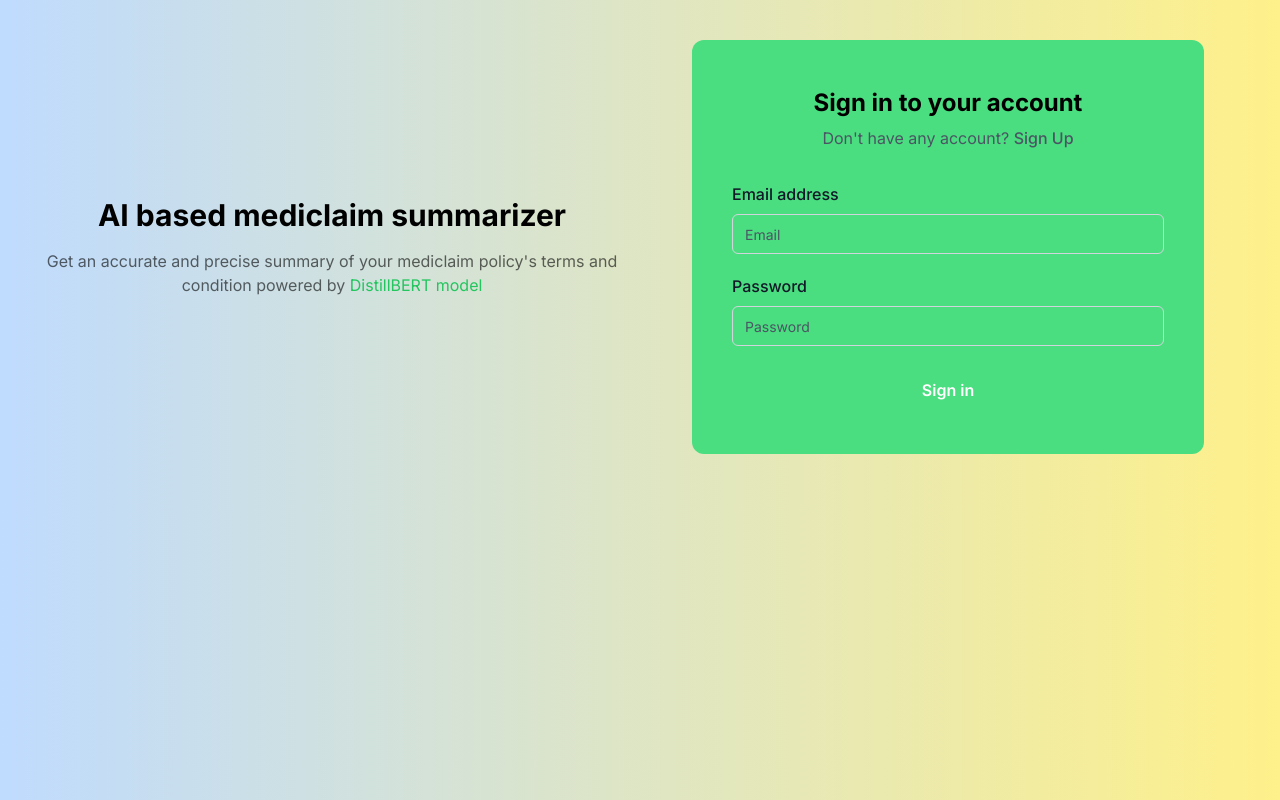
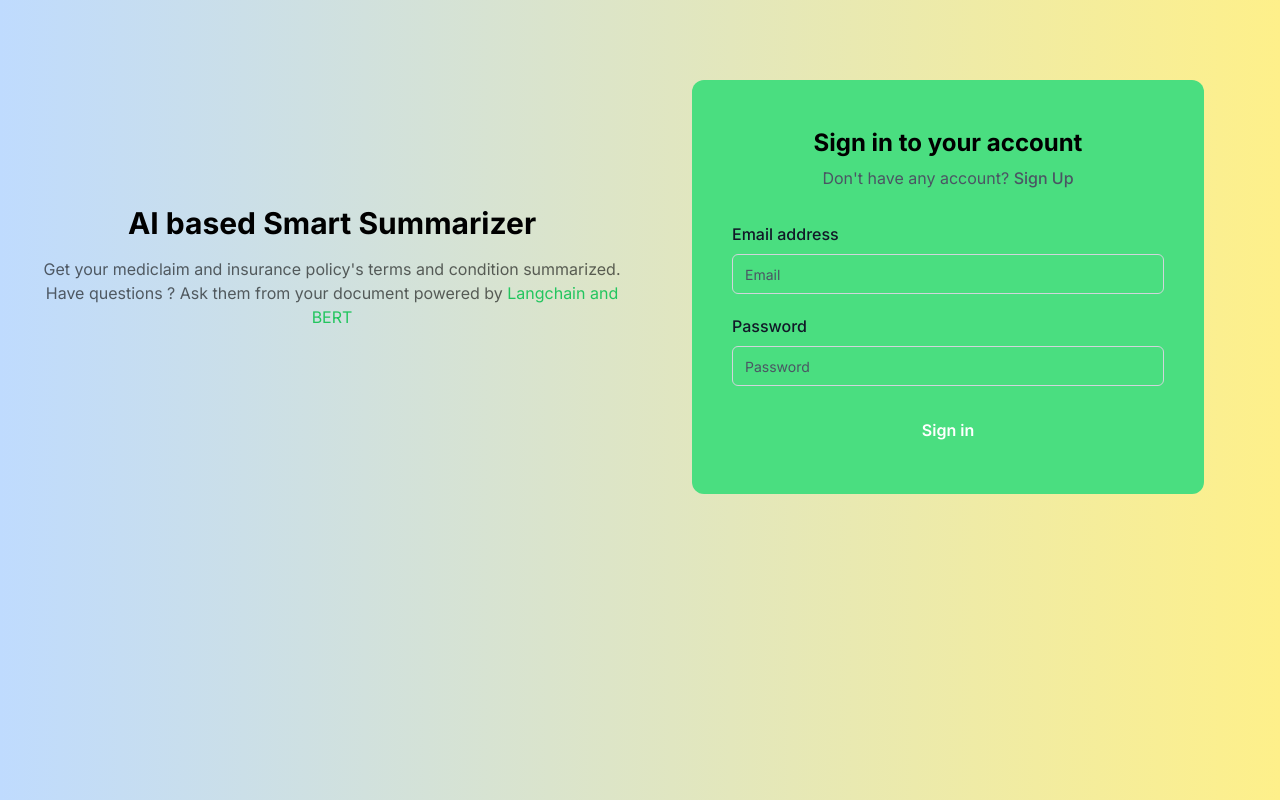
Before and after one commit to shrixx18/med-sum, a Next.js app: page / in a window 1280 px wide. Built offline with nearby package versions, Linux system fonts and the light colour scheme.

Commit message:
minor fixes

```diff
--- a/src/app/(pages)/page.js
+++ b/src/app/(pages)/page.js
@@ -48,11 +48,11 @@ return (
                     </div>
                     <div className="w-full">
                         <h1 className="font-bold text-3xl mb-4 text-black">
-                            AI based  <span className="text-primary">mediclaim summarizer</span>
+                            AI based  <span className="text-primary">Smart Summarizer</span>
                         </h1>
                         <p className="text-black/60">
-                            Get an accurate and precise summary of your mediclaim policy's terms and condition
-                            powered by <span className=" text-green-500">DistillBERT model</span>
+                            Get your mediclaim and insurance policy's terms and condition summarized.
+                           <br />Have questions ? Ask them from your document powered by <span className=" text-green-500">Langchain and BERT</span>
                         </p>
                     </div>
                 </div>
--- a/src/components/Login.js
+++ b/src/components/Login.js
@@ -31,11 +31,9 @@ const Login = () => {
 
     return (
         <div className="flex items-center justify-center w-full ">
-            <div className={`mx-auto w-full max-w-lg bg-green-400 rounded-xl p-10`}>
+            <div className={`mx-auto w-full max-w-lg bg-green-400 rounded-xl p-10 mt-10`}>
                 <div className="mb-2 flex justify-center">
-                    <span className="inline-block w-full max-w-[60px]">
 
-                    </span>
                 </div>
                 <h2 className="text-center text-2xl font-bold leading-tight text-black">
                     Sign in to your account
```
Also changed, not shown: 1 other file (tests, documents, lock files or other folders).
